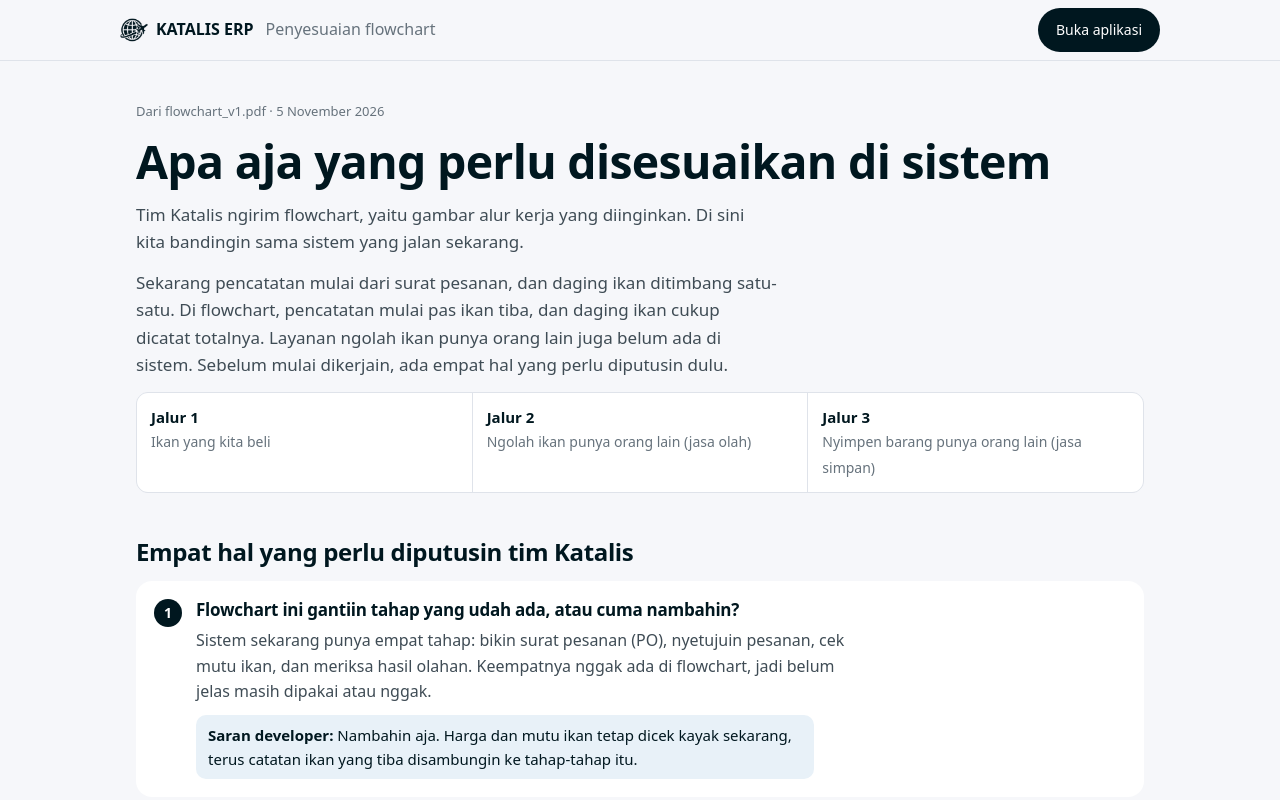
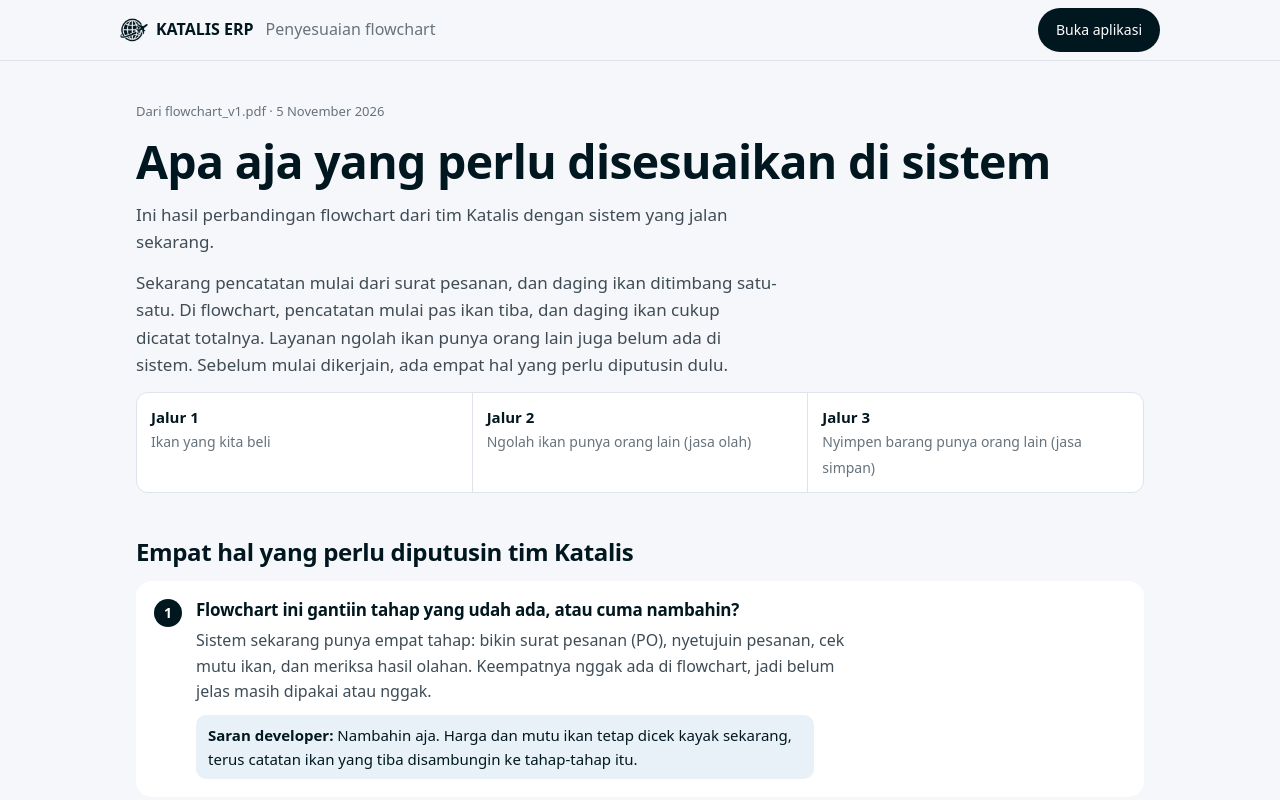
Before and after one commit to hdmimesir-afk/tunaproject, a Next.js app: page /flowchart in a window 1280 px wide. Shown: the top 800 px of the page. Built offline with nearby package versions, Linux system fonts and the light colour scheme; a web font is replaced by a local one.

Commit message:
Halaman /flowchart: kalimat pembuka diganti

```diff
--- a/app/flowchart/page.tsx
+++ b/app/flowchart/page.tsx
@@ -128,7 +128,7 @@ export default function FlowchartPage() {
         <section className="f-bagian" aria-labelledby="judul">
           <p className="f-sumber">Dari flowchart_v1.pdf · 5 November 2026</p>
           <h1 id="judul">Apa aja yang perlu disesuaikan di sistem</h1>
-          <p className="f-pengantar">Tim Katalis ngirim flowchart, yaitu gambar alur kerja yang diinginkan. Di sini kita bandingin sama sistem yang jalan sekarang.</p>
+          <p className="f-pengantar">Ini hasil perbandingan flowchart dari tim Katalis dengan sistem yang jalan sekarang.</p>
           <p className="f-pengantar">Sekarang pencatatan mulai dari surat pesanan, dan daging ikan ditimbang satu-satu. Di flowchart, pencatatan mulai pas ikan tiba, dan daging ikan cukup dicatat totalnya. Layanan ngolah ikan punya orang lain juga belum ada di sistem. Sebelum mulai dikerjain, ada empat hal yang perlu diputusin dulu.</p>
           <ul className="f-jalur" aria-label="Tiga jenis kegiatan usaha di flowchart">
             {JALUR.map((j) => <li key={j.nama}><b>{j.nama}</b><span>{j.isi}</span></li>)}
```
